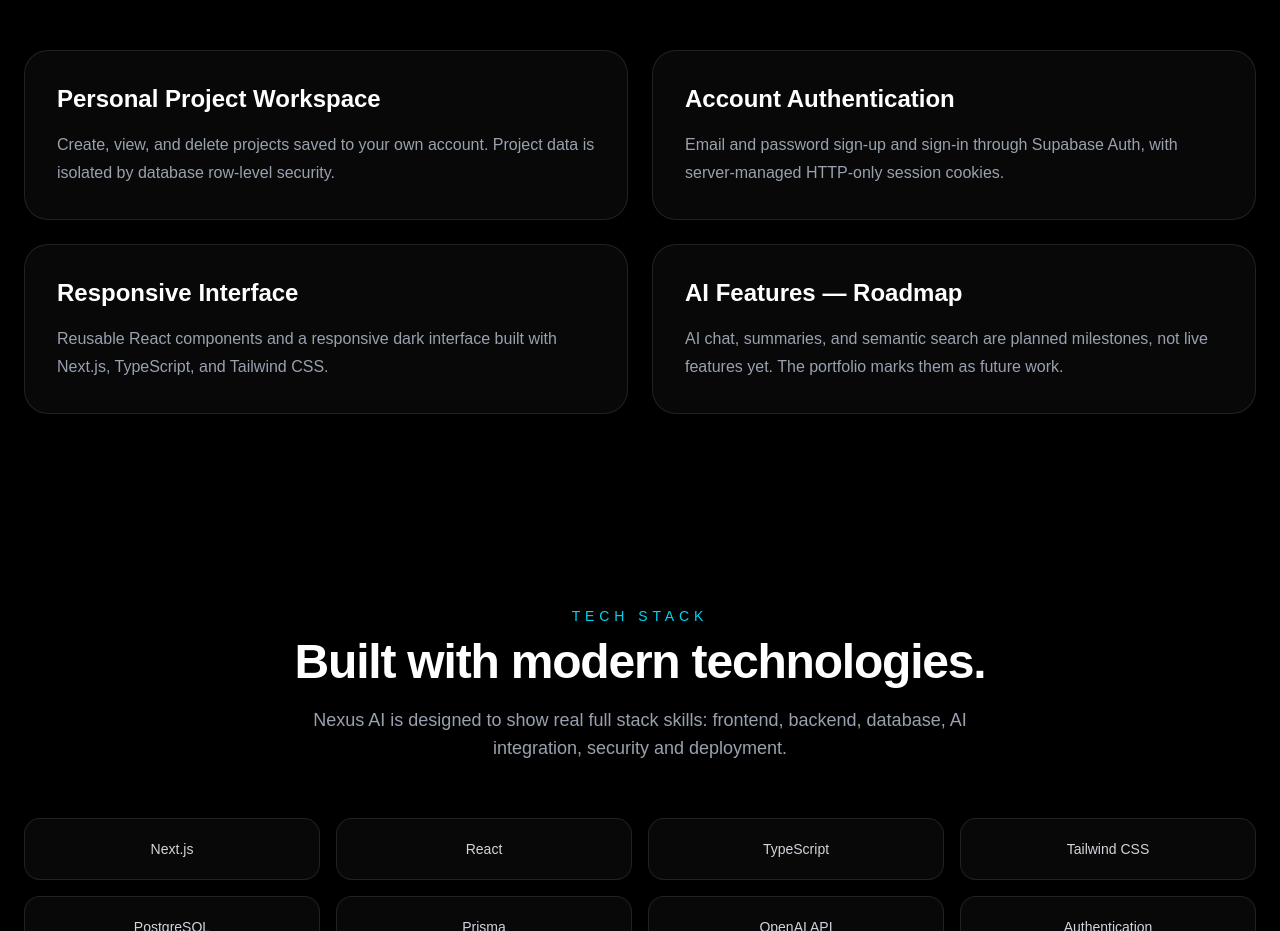
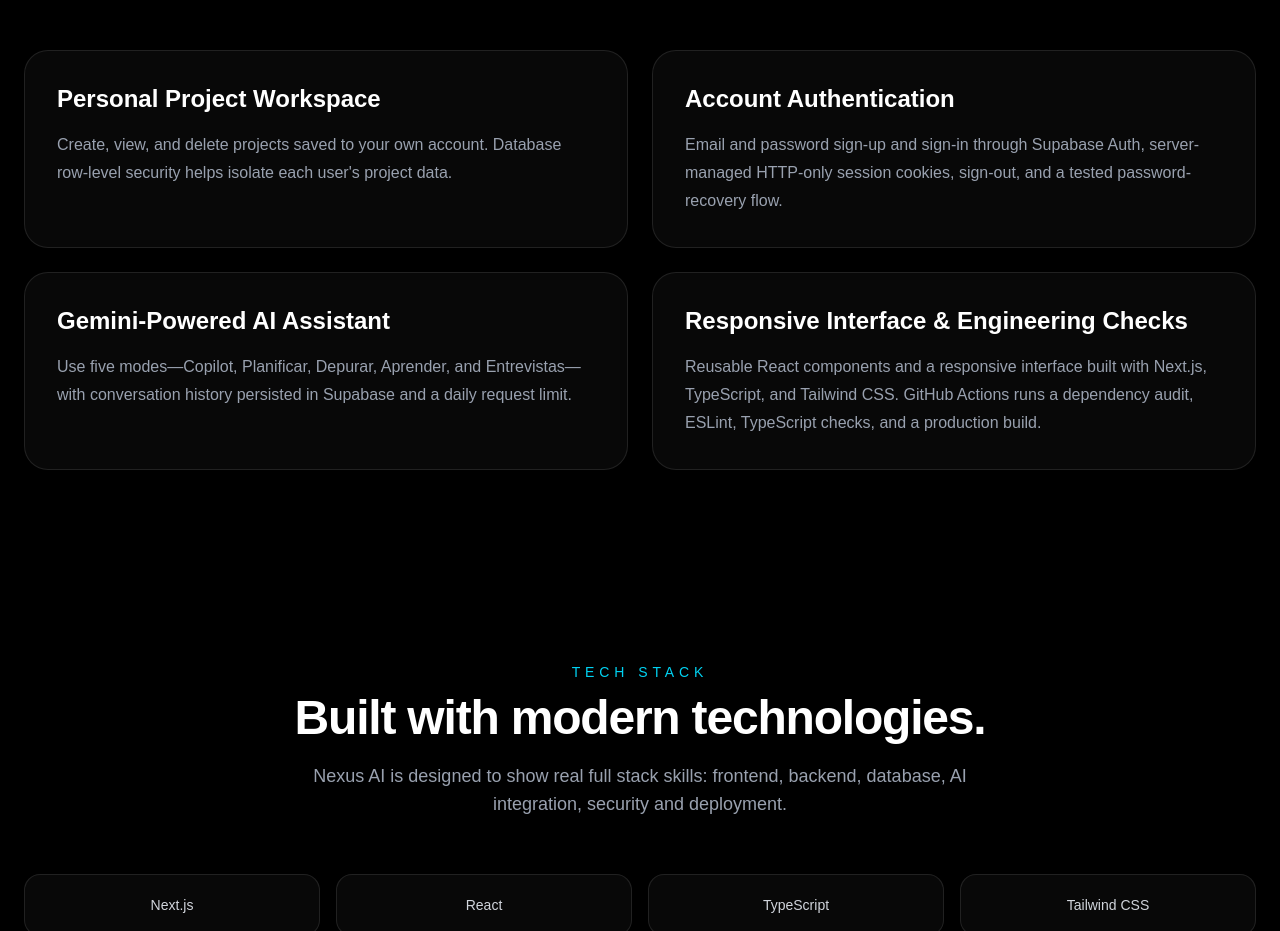
Before and after one commit to Dleteo/Nexus-AI, a Next.js app: page / in a window 1280 px wide. Shown: the part 1400-2331 px from the top of the page. Built offline with nearby package versions, Linux system fonts and the light colour scheme; no server answers.

Commit message:
Describe implemented Nexus AI assistant features accurately

```diff
--- a/data/features.ts
+++ b/data/features.ts
@@ -2,21 +2,21 @@ export const features = [
   {
     title: "Personal Project Workspace",
     description:
-      "Create, view, and delete projects saved to your own account. Project data is isolated by database row-level security.",
+      "Create, view, and delete projects saved to your own account. Database row-level security helps isolate each user's project data.",
   },
   {
     title: "Account Authentication",
     description:
-      "Email and password sign-up and sign-in through Supabase Auth, with server-managed HTTP-only session cookies.",
+      "Email and password sign-up and sign-in through Supabase Auth, server-managed HTTP-only session cookies, sign-out, and a tested password-recovery flow.",
   },
   {
-    title: "Responsive Interface",
+    title: "Gemini-Powered AI Assistant",
     description:
-      "Reusable React components and a responsive dark interface built with Next.js, TypeScript, and Tailwind CSS.",
+      "Use five modes—Copilot, Planificar, Depurar, Aprender, and Entrevistas—with conversation history persisted in Supabase and a daily request limit.",
   },
   {
-    title: "AI Features — Roadmap",
+    title: "Responsive Interface & Engineering Checks",
     description:
-      "AI chat, summaries, and semantic search are planned milestones, not live features yet. The portfolio marks them as future work.",
+      "Reusable React components and a responsive interface built with Next.js, TypeScript, and Tailwind CSS. GitHub Actions runs a dependency audit, ESLint, TypeScript checks, and a production build.",
   },
 ];
```
